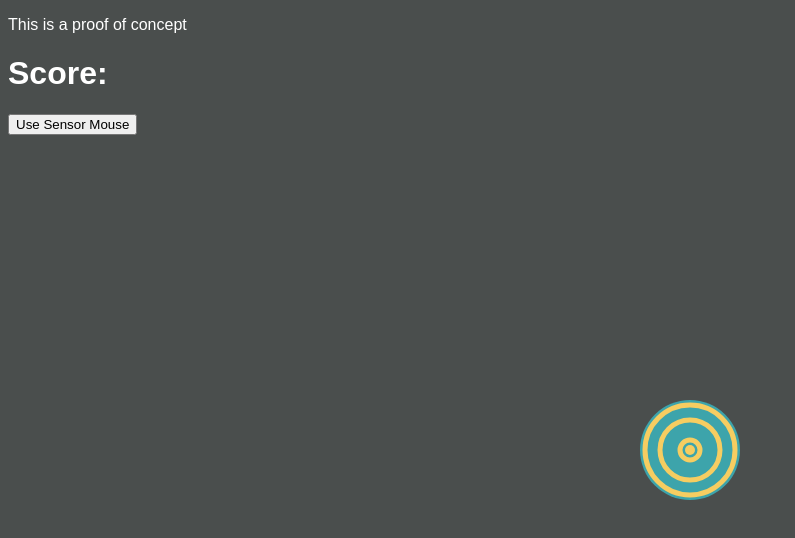
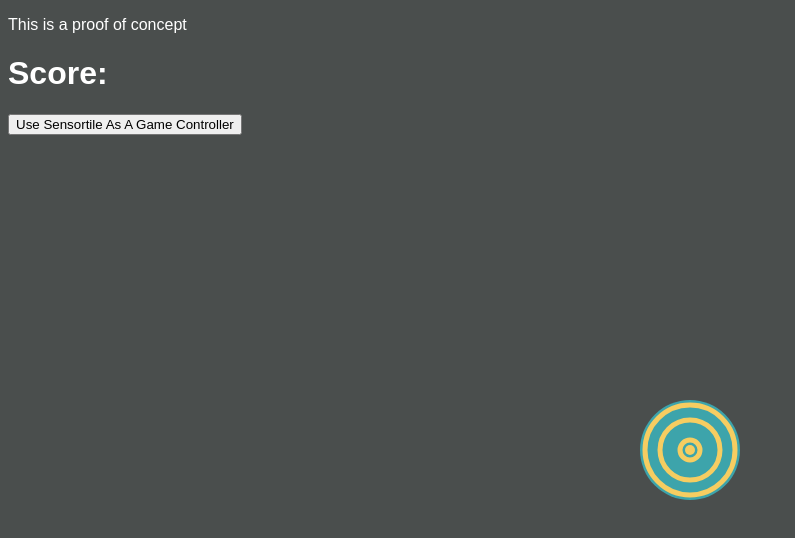
Before and after one commit to ARuzek/DGMD-S14-FinalProject, a plain HTML site: page index.html in a window 1280 px wide. Shown: the whole page, without its empty margins (0-795 px from the left). Drawn offline with Linux system fonts and the light colour scheme.

Commit message:
Update index.html

```diff
--- a/index.html
+++ b/index.html
@@ -35,7 +35,7 @@
 <body>
   <p>This is a proof of concept</p>
   <h1 id="score">Score: </h2>
-  <button type="button" onclick="runSensorMouse()">Use Sensor Mouse</button>
+  <button type="button" onclick="runSensorMouse()">Use Sensortile As A Game Controller</button>
   <svg id="circle" viewBox="0 0 100 100" xmlns="http://www.w3.org/2000/svg">
     <circle cx="50" cy="50" r="50"/>
   </svg>
```
